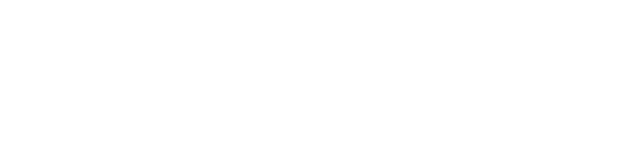
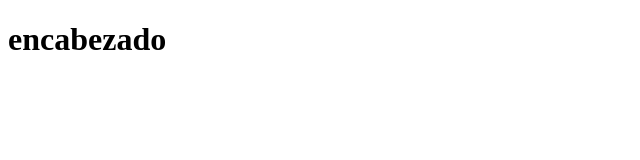
Before and after one commit to javilozadav/psico, a plain HTML site: page index.html in a window 1280 px wide. Shown: the whole page, without its empty margins (0-640 px from the left). Drawn offline with Linux system fonts and the light colour scheme.

Commit message:
esta es la segunda version

```diff
--- a/index.html
+++ b/index.html
@@ -7,6 +7,6 @@
     <title>Document</title>
 </head>
 <body>
-
+    <h1>encabezado</h1>
 </body>
 </html>
```
